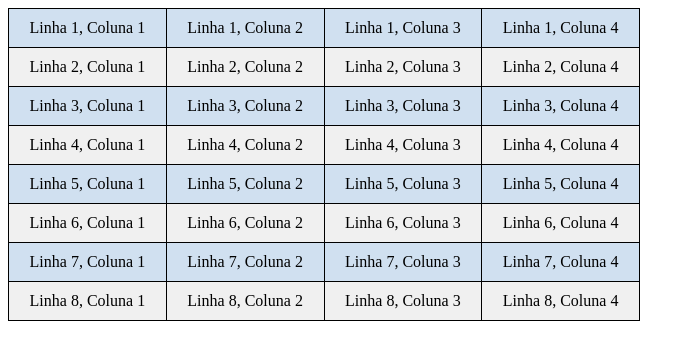
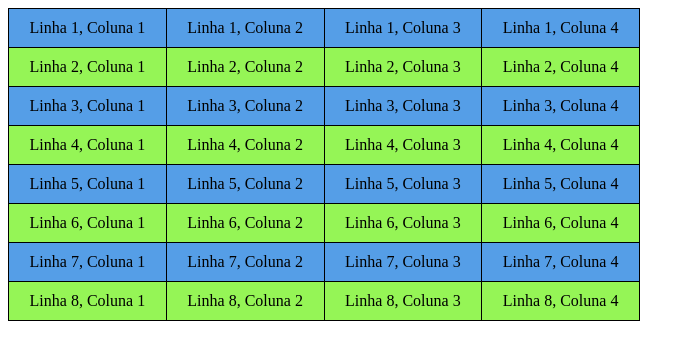
Before and after one commit to LeoTeiSil/SW-I_2025, a PHP site: page /exercicio01.php in a window 1280 px wide. Shown: the top 360 px of the page, without its empty margins (0-695 px from the left). Run offline with PHP 8.4, Linux system fonts and the light colour scheme.

Commit message:
Add files via upload

```diff
--- a/aula06/css/exercicio01.css
+++ b/aula06/css/exercicio01.css
@@ -8,8 +8,8 @@ table {
     text-align: center;
   }
   .linha-par {
-    background-color: #f0f0f0;
+    background-color: #95f556;
   }
   .linha-impar {
-    background-color: #d0e0f0;
+    background-color: #559ee7;
   }
```
